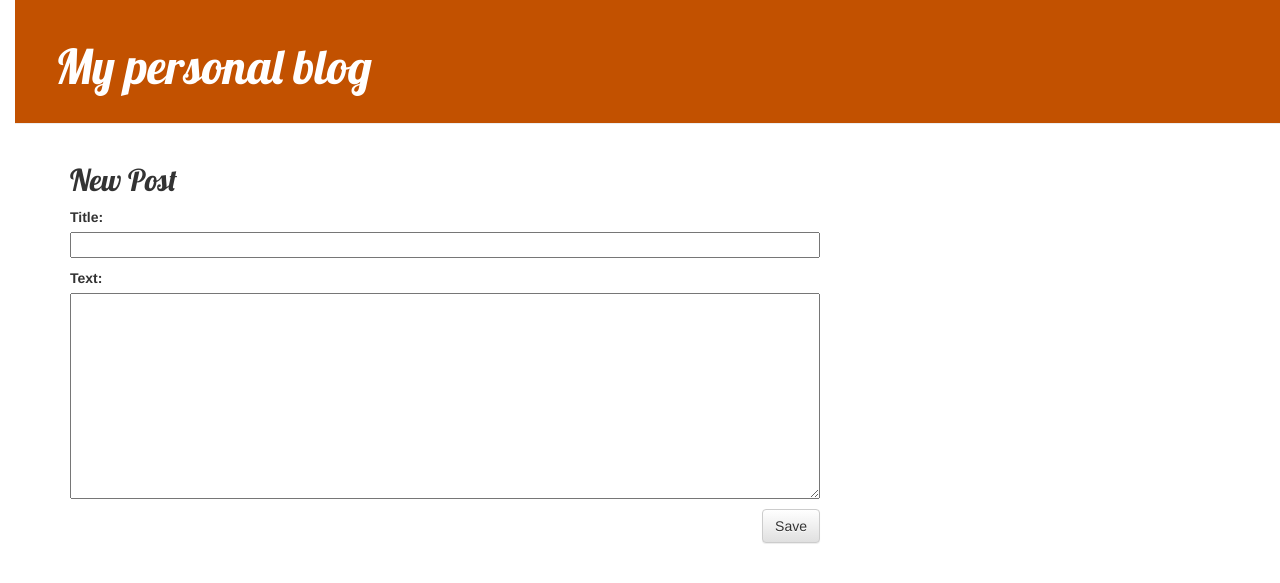
After one commit to ChanduSharma/new-django-blog, a Django app: page /path/new in a window 1280 px wide. The commit adds this page. Shown: the top 583 px of the page. Run offline with Django 3.2, Linux system fonts and the light colour scheme; some libraries are stand-ins or nearby versions.

Commit message:
option to add post

```diff
--- /dev/null
+++ b/blog/forms.py
@@ -0,0 +1,8 @@
+from django import forms
+from .models import Post
+
+class PostForm(forms.ModelForm):
+
+    class Meta:
+        model = Post
+        fields = ('title', 'text')
--- a/blog/templates/blog/base.html
+++ b/blog/templates/blog/base.html
@@ -9,6 +9,9 @@
     </head>
     <body>
         <div class="page-header">
+            {% if user.is_authenticated %}
+                <a href="{% url 'post_new' %}" class="top-menu"><span class="glyphicon glyphicon-plus"></span></a>
+            {% endif %}
             <h1><a href="/">My personal blog</a></h1>
         </div>
         <div class="content container">
--- /dev/null
+++ b/blog/templates/blog/post_edit.html
@@ -0,0 +1,9 @@
+{% extends 'blog/base.html' %}
+
+{% block content %}
+    <h2>New Post</h2>
+    <form method="POST" class="post-form"> {% csrf_token %}
+        {{ form.as_p }}
+        <button type="submit" class="btn save btn-default">Save</button>
+    </form>
+{% endblock %}
--- a/blog/urls.py
+++ b/blog/urls.py
@@ -5,4 +5,5 @@ from . import views
 urlpatterns = [
     path('', views.post_list, name = "post_list"),
     path('post/<int:pk>/', views.post_detail, name= 'post_detail'),
+    path('path/new', views.post_new, name='post_new'),
 ]
--- a/blog/views.py
+++ b/blog/views.py
@@ -1,7 +1,9 @@
 from django.shortcuts import render
+from django.shortcuts import redirect
 from django.shortcuts import get_object_or_404
 from django.utils import timezone
 from .models import Post
+from .forms import PostForm
 
 # Create your views here.
 def post_list(request):
@@ -13,3 +15,16 @@ def post_detail(request, pk):
     post = get_object_or_404(Post, pk = pk)
     #post = Post.objects.get(pk=pk)
     return render(request, 'blog/post_detail.html', {'post': post})
+
+def post_new(request):
+    if request.method == 'POST':
+        form = PostForm(request.POST)
+        if form.is_valid():
+            post = form.save(commit=False)
+            post.author = request.user
+            post.published_date = timezone.now()
+            post.save()
+            return redirect('post_detail', pk = post.pk)
+    else:
+        form = PostForm()
+    return render(request, 'blog/post_edit.html',{'form':form})
```
